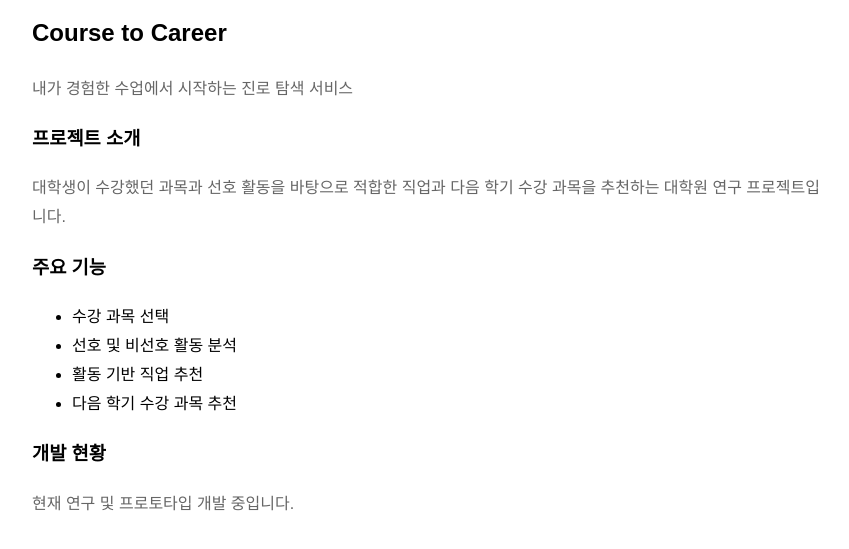
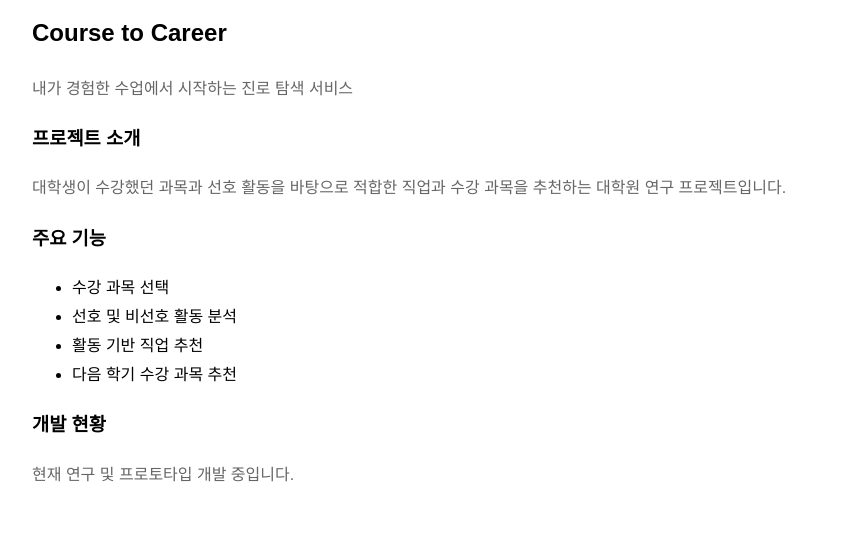
Before and after one commit to LeeMarie30/CtoC-Service-Course-to-Career-, a plain HTML site: page index.html in a window 1280 px wide. Shown: the part 209-758 px from the top of the page, without its empty margins (208-1057 px from the left). Drawn offline with Linux system fonts and the light colour scheme.

Commit message:
index.html

```diff
--- a/index.html
+++ b/index.html
@@ -27,7 +27,7 @@
   <h3>프로젝트 소개</h3>
   <p>
     대학생이 수강했던 과목과 선호 활동을 바탕으로
-    적합한 직업과 다음 학기 수강 과목을 추천하는
+    적합한 직업과 수강 과목을 추천하는
     대학원 연구 프로젝트입니다.
   </p>
 
```
